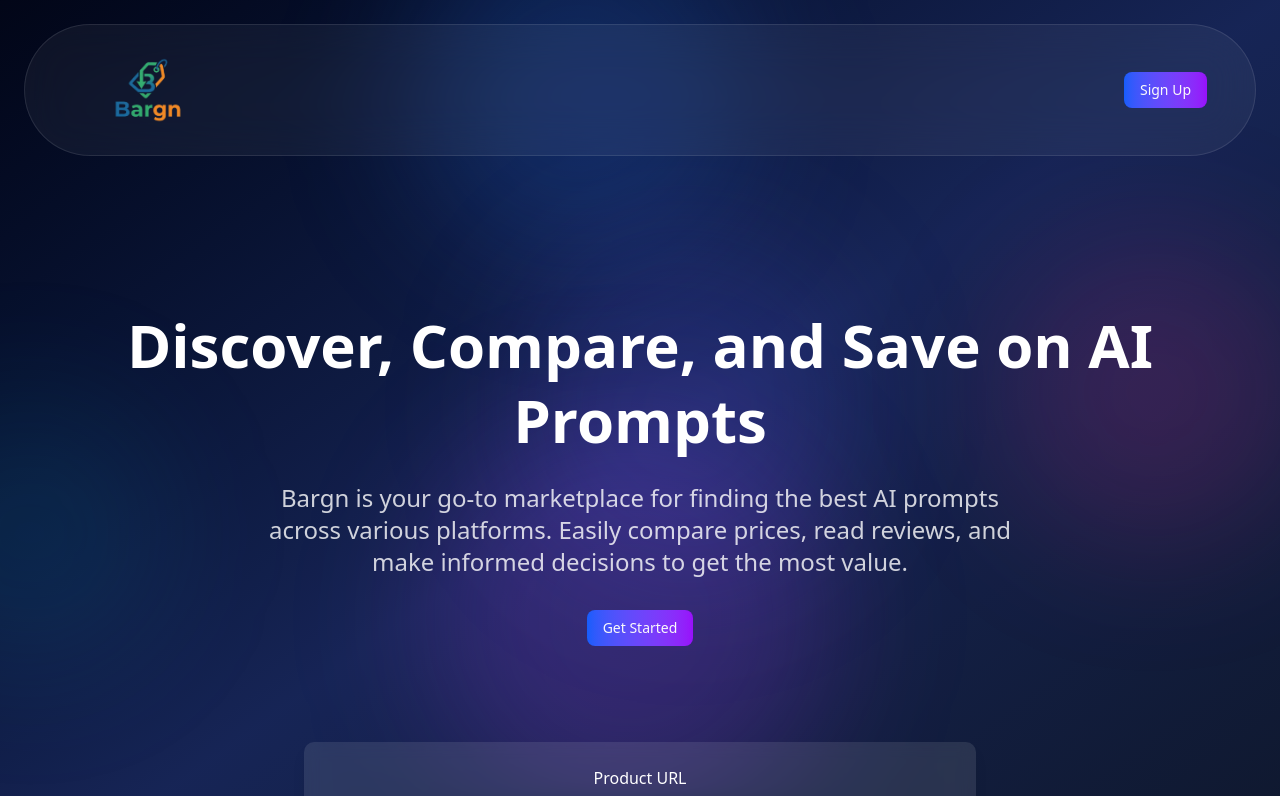
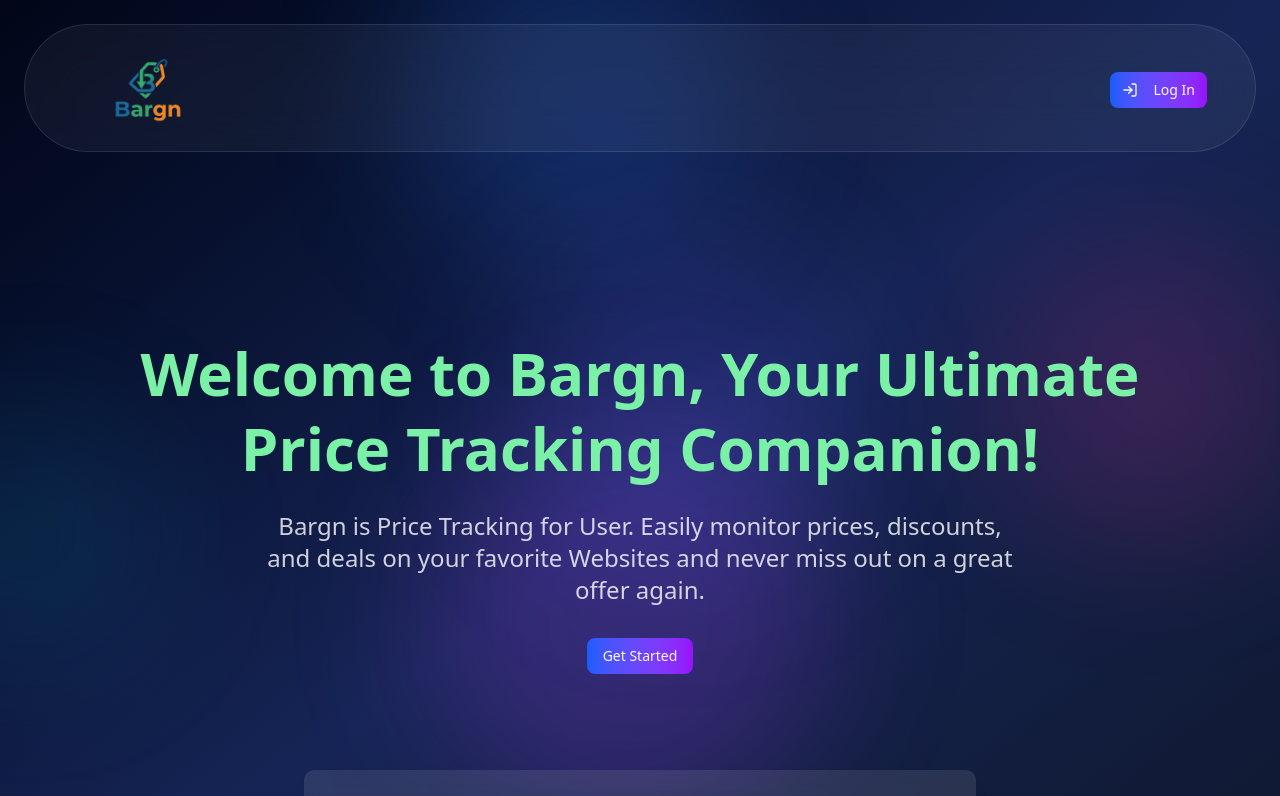
Before and after one commit to iamsnyg/Deal-Breaker-Price-tracking, a Next.js app: page / in a window 1280 px wide. Shown: the top 796 px of the page. Built offline with nearby package versions, Linux system fonts and the light colour scheme.

Commit message:
Add Radix UI dialog components and update Home page content

```diff
--- a/package.json
+++ b/package.json
@@ -10,6 +10,7 @@
   },
   "dependencies": {
     "@mendable/firecrawl-js": "^4.9.3",
+    "@radix-ui/react-dialog": "^1.1.15",
     "@radix-ui/react-slot": "^1.2.4",
     "@supabase/ssr": "^0.8.0",
     "@supabase/supabase-js": "^2.89.0",
--- a/src/app/page.js
+++ b/src/app/page.js
@@ -5,13 +5,12 @@
 export default function Home({ children }) {
   return (
     <Hero>
-      <div className="relative z-10 flex flex-col items-center justify-center text-center px-4 sm:px-6 lg:px-8 pt-32 pb-16">
-        <h1 className="text-4xl sm:text-5xl md:text-6xl font-extrabold text-white mb-6 leading-tight">
-          Discover, Compare, and Save on AI Prompts
+      <div className="relative z-10 flex flex-col items-center justify-center text-center px-4 sm:px-6 lg:px-8 pt-20 pb-16">
+        <h1 className="text-4xl sm:text-5xl md:text-6xl font-extrabold text-green-300 mb-6 leading-tight ">
+          Welcome to Bargn, Your Ultimate Price Tracking Companion!
         </h1>
         <p className="text-lg sm:text-xl md:text-2xl text-white/80 mb-8 max-w-3xl">
-          Bargn is your go-to marketplace for finding the best AI prompts across various platforms.
-          Easily compare prices, read reviews, and make informed decisions to get the most value.
+          Bargn is Price Tracking for User. Easily monitor prices, discounts, and deals on your favorite Websites and never miss out on a great offer again.
         </p>
         <div className="flex space-x-4">
           <Button className="bg-linear-to-r from-blue-600 to-purple-600 hover:shadow-lg hover:shadow-blue-500/50 transition-all">
--- /dev/null
+++ b/src/components/AuthModel.js
@@ -0,0 +1,28 @@
+import { Button } from "@/components/ui/button"
+import {
+Dialog,
+DialogClose,
+DialogContent,
+DialogDescription,
+DialogFooter,
+DialogHeader,
+DialogTitle,
+DialogTrigger,
+} from "@/components/ui/dialog"
+import { Input } from "@/components/ui/input"
+import { Label } from "@/components/ui/label"
+
+export function DialogCloseButton({isOpen, isClose}) {
+    return (
+        <Dialog open={isOpen} onOpenChange={isClose}>
+            <DialogContent className="sm:max-w-md">
+                <DialogHeader>
+                <DialogTitle>Share link</DialogTitle>
+                <DialogDescription>
+                    Anyone who has this link will be able to view this.
+                </DialogDescription>
+                </DialogHeader>
+            </DialogContent>
+        </Dialog>
+    )
+}
--- a/src/components/Hero.jsx
+++ b/src/components/Hero.jsx
@@ -2,6 +2,7 @@
 import { Button } from "@/components/ui/button";
 import Image from "next/image";
 import { useEffect, useRef } from "react";
+import {LogInIcon, SignUpIcon} from "lucide-react"
 
 export default function Hero({ children }) {
   const bgRef = useRef(null);
@@ -65,8 +66,8 @@
       {/* Content */}
       <div className="relative z-10 min-h-screen w-full ">
         {/* Navigation */}
-        <nav className="glow flex justify-between items-center px-6 md:px-12 py-6 rounded-full backdrop-blur-xl bg-white/5 border border-white/10 shadow-2xl m-6 hover:bg-white/10 transition-all duration-300">
-          <div>
+        <nav className="glow flex justify-between items-center px-6 md:px-12 pt-6 rounded-full backdrop-blur-xl bg-white/5 border border-white/10 shadow-2xl m-6 hover:bg-white/10 transition-all duration-300">
+          <div className="flex items-center gap-2 pb-5">
             <Image
               src="/logo.png"
               alt="Logo"
@@ -75,15 +76,18 @@
               className="hover:scale-105 transition-transform"
             />
           </div>
-          <div className="flex gap-4">
+          <div className="flex gap-4 pb-5">
             <Button className="bg-linear-to-r from-blue-600 to-purple-600 hover:shadow-lg hover:shadow-blue-500/50 transition-all">
-              Sign Up
+              <LogInIcon className="mr-2 h-4 w-4" />
+              Log In
             </Button>
           </div>
         </nav>
 
         {/* Hero Section */}
-        {children}
+        <div className="relative z-10 flex flex-col items-center justify-center text-center px-4 sm:px-4 lg:px-8 pt-20 pb-16">
+          {children}
+        </div>
       </div>
     </main>
   );
--- /dev/null
+++ b/src/components/ui/dialog.jsx
@@ -0,0 +1,137 @@
+"use client"
+
+import * as React from "react"
+import * as DialogPrimitive from "@radix-ui/react-dialog"
+import { XIcon } from "lucide-react"
+
+import { cn } from "@/lib/utils"
+
+function Dialog({
+  ...props
+}) {
+  return <DialogPrimitive.Root data-slot="dialog" {...props} />;
+}
+
+function DialogTrigger({
+  ...props
+}) {
+  return <DialogPrimitive.Trigger data-slot="dialog-trigger" {...props} />;
+}
+
+function DialogPortal({
+  ...props
+}) {
+  return <DialogPrimitive.Portal data-slot="dialog-portal" {...props} />;
+}
+
+function DialogClose({
+  ...props
+}) {
+  return <DialogPrimitive.Close data-slot="dialog-close" {...props} />;
+}
+
+function DialogOverlay({
+  className,
+  ...props
+}) {
+  return (
+    <DialogPrimitive.Overlay
+      data-slot="dialog-overlay"
+      className={cn(
+        "data-[state=open]:animate-in data-[state=closed]:animate-out data-[state=closed]:fade-out-0 data-[state=open]:fade-in-0 fixed inset-0 z-50 bg-black/50",
+        className
+      )}
+      {...props} />
+  );
+}
+
+function DialogContent({
+  className,
+  children,
+  showCloseButton = true,
+  ...props
+}) {
+  return (
+    <DialogPortal data-slot="dialog-portal">
+      <DialogOverlay />
+      <DialogPrimitive.Content
+        data-slot="dialog-content"
+        className={cn(
+          "bg-background data-[state=open]:animate-in data-[state=closed]:animate-out data-[state=closed]:fade-out-0 data-[state=open]:fade-in-0 data-[state=closed]:zoom-out-95 data-[state=open]:zoom-in-95 fixed top-[50%] left-[50%] z-50 grid w-full max-w-[calc(100%-2rem)] translate-x-[-50%] translate-y-[-50%] gap-4 rounded-lg border p-6 shadow-lg duration-200 outline-none sm:max-w-lg",
+          className
+        )}
+        {...props}>
+        {children}
+        {showCloseButton && (
+          <DialogPrimitive.Close
+            data-slot="dialog-close"
+            className="ring-offset-background focus:ring-ring data-[state=open]:bg-accent data-[state=open]:text-muted-foreground absolute top-4 right-4 rounded-xs opacity-70 transition-opacity hover:opacity-100 focus:ring-2 focus:ring-offset-2 focus:outline-hidden disabled:pointer-events-none [&_svg]:pointer-events-none [&_svg]:shrink-0 [&_svg:not([class*='size-'])]:size-4">
+            <XIcon />
+            <span className="sr-only">Close</span>
+          </DialogPrimitive.Close>
+        )}
+      </DialogPrimitive.Content>
+    </DialogPortal>
+  );
+}
+
+function DialogHeader({
+  className,
+  ...props
+}) {
+  return (
+    <div
+      data-slot="dialog-header"
+      className={cn("flex flex-col gap-2 text-center sm:text-left", className)}
+      {...props} />
+  );
+}
+
+function DialogFooter({
+  className,
+  ...props
+}) {
+  return (
+    <div
+      data-slot="dialog-footer"
+      className={cn("flex flex-col-reverse gap-2 sm:flex-row sm:justify-end", className)}
+      {...props} />
+  );
+}
+
+function DialogTitle({
+  className,
+  ...props
+}) {
+  return (
+    <DialogPrimitive.Title
+      data-slot="dialog-title"
+      className={cn("text-lg leading-none font-semibold", className)}
+      {...props} />
+  );
+}
+
+function DialogDescription({
+  className,
+  ...props
+}) {
+  return (
+    <DialogPrimitive.Description
+      data-slot="dialog-description"
+      className={cn("text-muted-foreground text-sm", className)}
+      {...props} />
+  );
+}
+
+export {
+  Dialog,
+  DialogClose,
+  DialogContent,
+  DialogDescription,
+  DialogFooter,
+  DialogHeader,
+  DialogOverlay,
+  DialogPortal,
+  DialogTitle,
+  DialogTrigger,
+}
```
Also changed, not shown: 1 other file (tests, documents, lock files or other folders).
